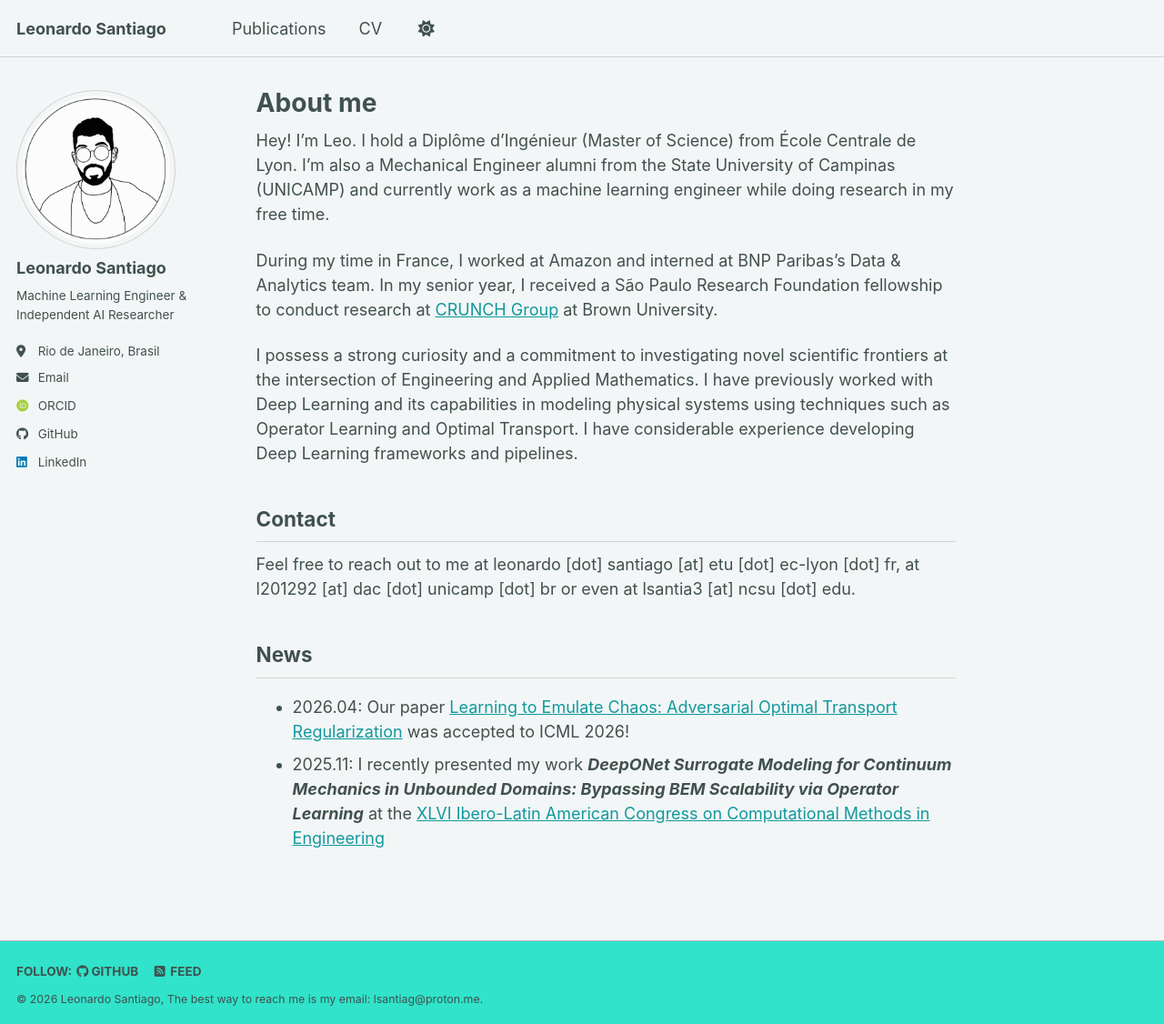
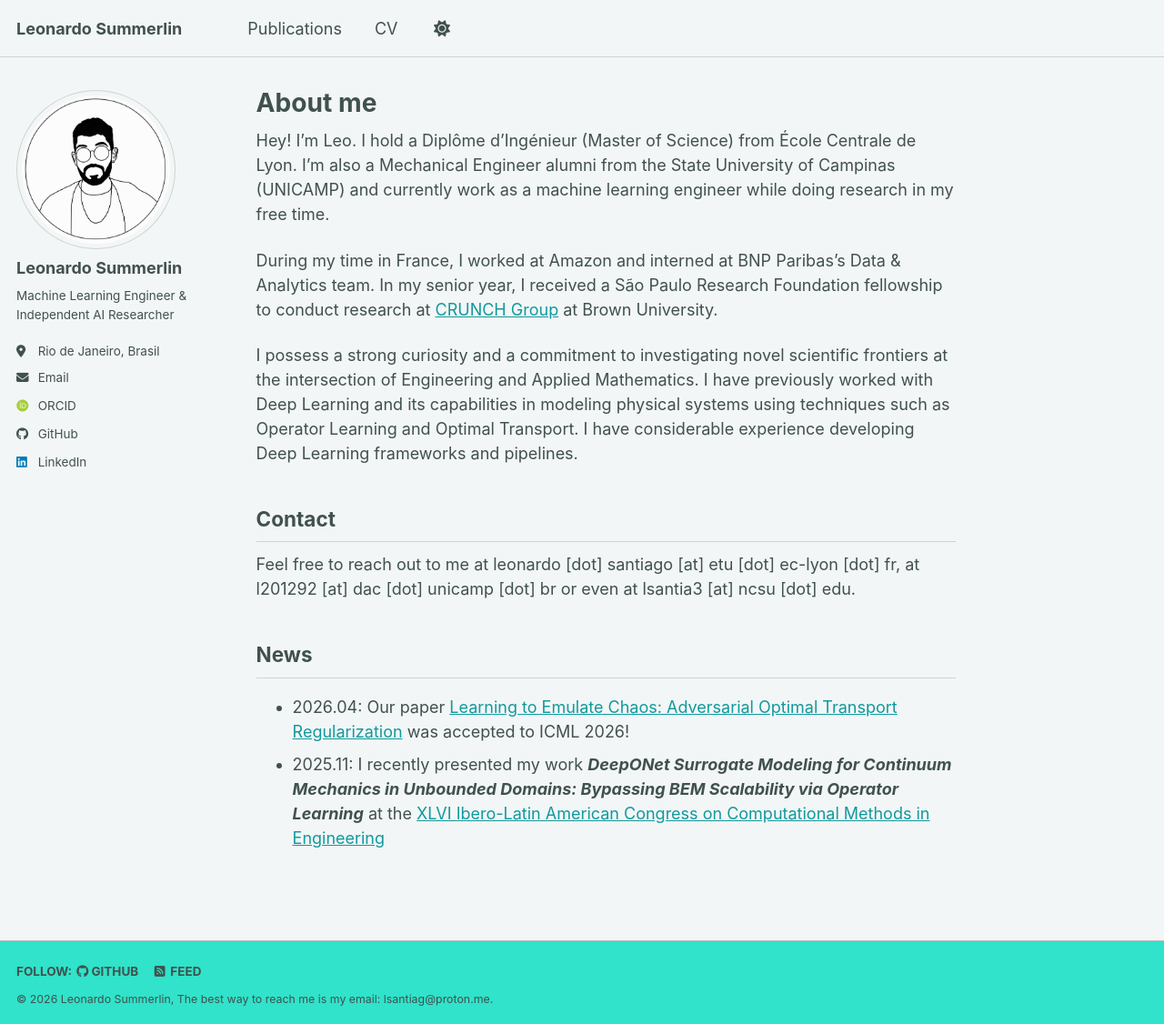
Before and after one commit to lsantiago-s/lsantiago-s.github.io, a Jekyll site: the page built from _pages/about.md, in a window 1280 px wide and 1126 px high. Shown: the whole window at 91% size. Built offline with Jekyll 4.4.1, drawn with Linux system fonts in a browser that asks for light colours; some web fonts are replaced; a script bundle is joined from its source files by our own code; library files that are not in the unit come from our copies.

Commit message:
Update author and site title

```diff
--- a/_config.yml
+++ b/_config.yml
@@ -9,9 +9,9 @@
 # Basic Site Settings
 locale                   : "en-US"
 site_theme               : "mint" # the available themes options are "default", "air", "sunrise", "mint", "dirt" and "contrast"
-title                    : "Leonardo Santiago"
+title                    : "Leonardo Summerlin"
 title_separator          : "-"
-name                     : &name "Leonardo Santiago"
+name                     : &name "Leonardo Summerlin"
 description              : &description "Machine Learning Engineer & Independent AI Researcher"   # Update this with a general description of your site, this is the default if not overridden by a page
 url                      : https://lsantiago-s.github.io # The base hostname & protocol for your site e.g. "https://[your GitHub username].github.io",
                                                            # or if you already have some other page hosted on Github then use "https://[your GitHub username].github.io/[Your Repo Name]"
@@ -24,7 +24,7 @@ repository               : "lsantiago-s/lsantiago-s.github.io"
 author:
   # Biographic information
   avatar           : "profile.jpg"
-  name             : "Leonardo Santiago"
+  name             : "Leonardo Summerlin"
   pronouns         : # example: "she/her"
   bio              : "Machine Learning Engineer & Independent AI Researcher"
   location         : "Rio de Janeiro, Brasil"
```
